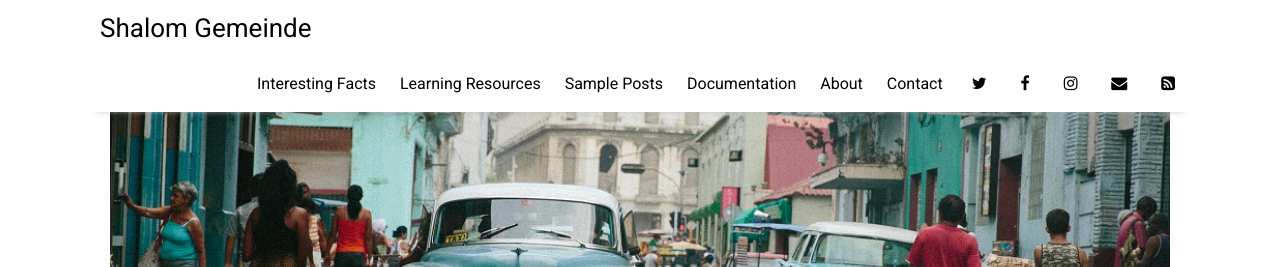
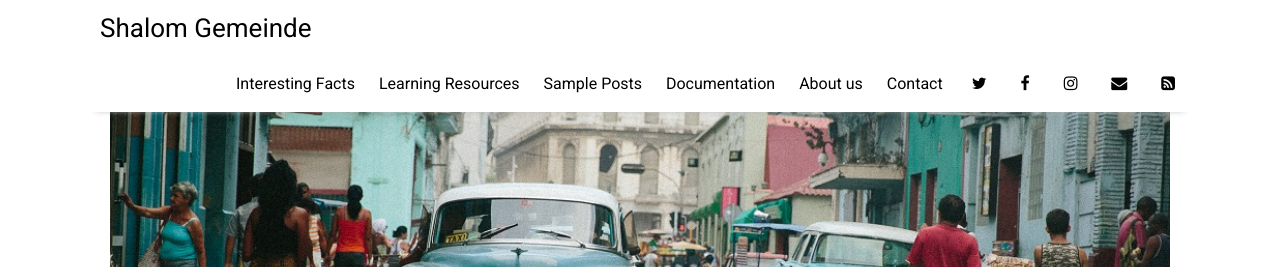
Before and after one commit to marciovmf/shalomgemeinde.github.io, a Jekyll site: the page built from index.html, in a window 1280 px wide. Shown: the top 267 px of the page. Built offline with Jekyll 4.4.1, drawn with Linux system fonts in a browser that asks for light colours; nearby versions of some CDN libraries; the list of posts is cut into pages by our own code.

```diff
--- a/_data/settings.yml
+++ b/_data/settings.yml
@@ -11,7 +11,7 @@ menu:
 - {name: 'Learning Resources', url: 'resources'}
 - {name: 'Sample Posts',       url: 'sample-posts'}
 - {name: 'Documentation',      url: 'documentation'}
-- {name: 'About',              url: 'about us'}
+- {name: 'About us',              url: 'about'}
 - {name: 'Contact',            url: 'contact'}
 
 # Available social icons are powered by Font Awesome, so you can use any icon that they offer
```
